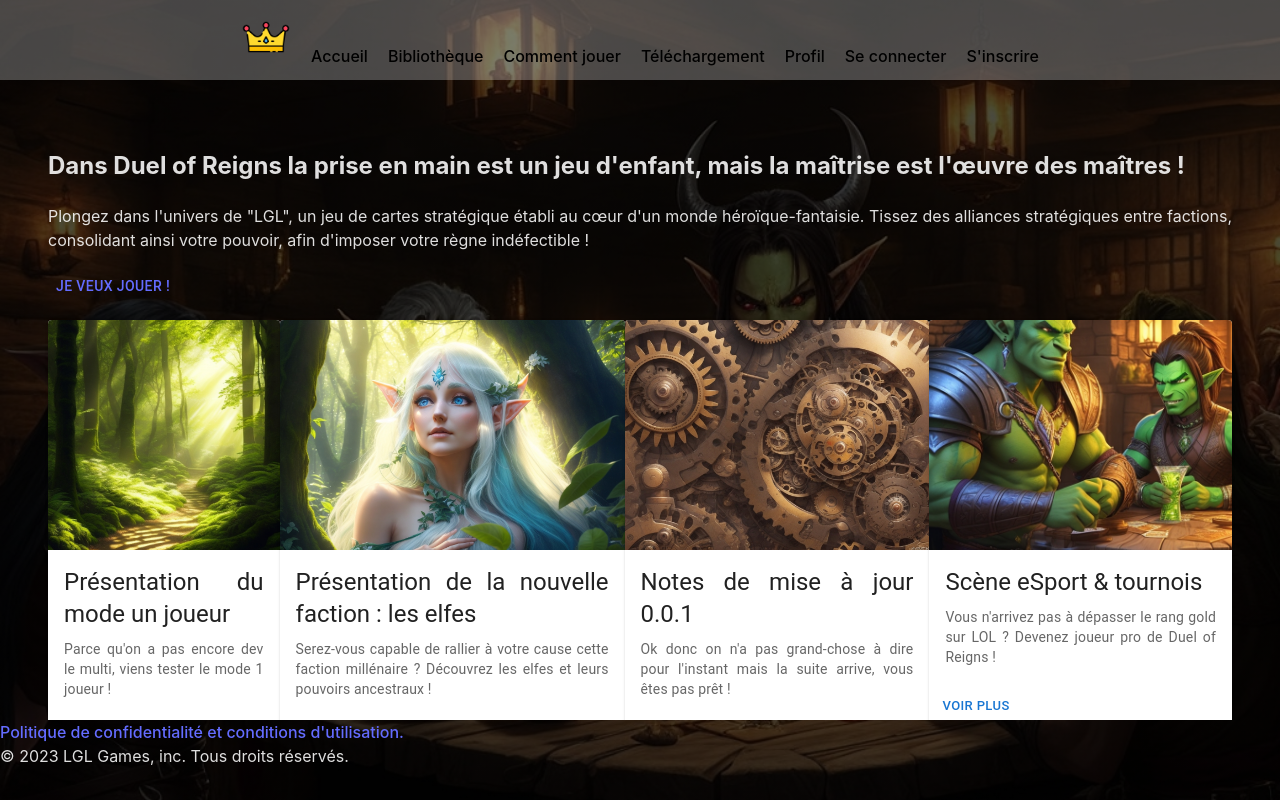
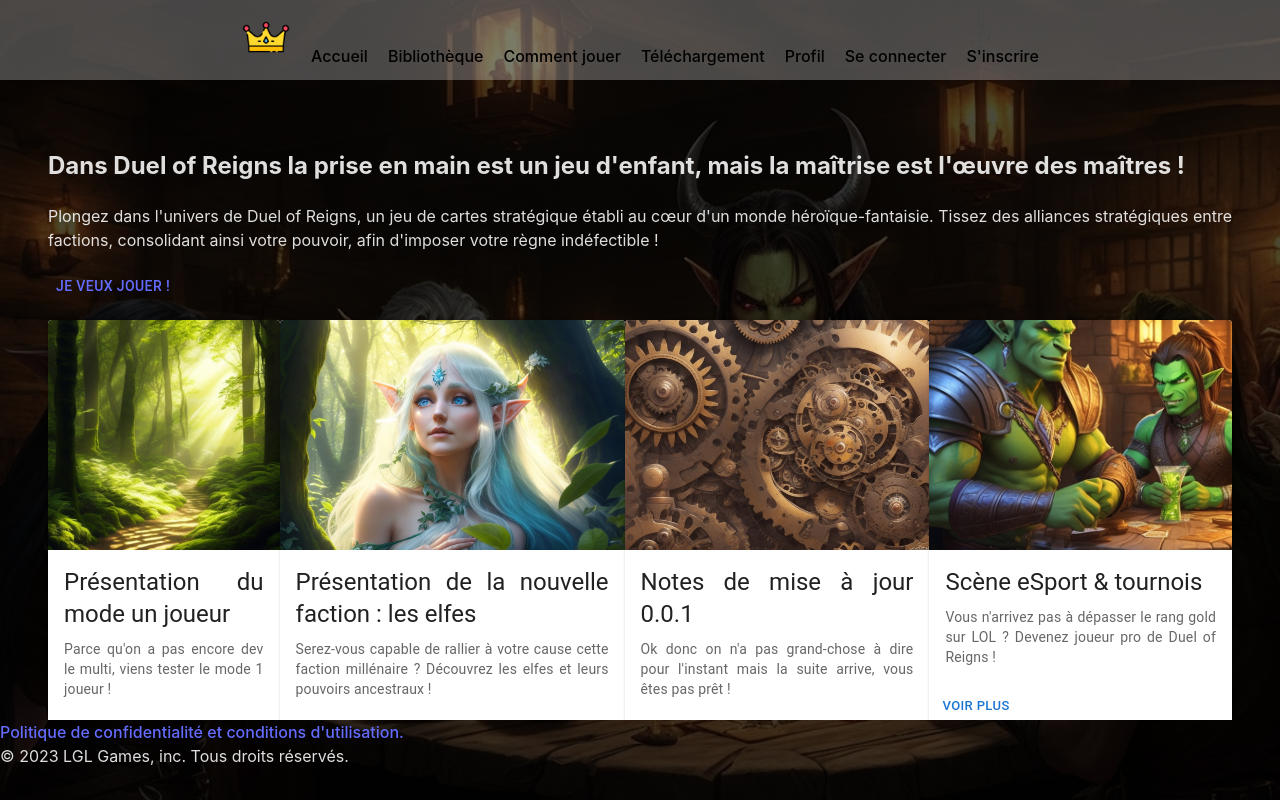
Before and after one commit to LouisMaupas/LGL-apli, a React (Vite) app in the folder website/: page / in a window 1280 px wide. Built offline with nearby package versions, Linux system fonts and the light colour scheme; no server answers.

Commit message:
fix: typo

```diff
--- a/website/src/pages/Home/Home.tsx
+++ b/website/src/pages/Home/Home.tsx
@@ -69,8 +69,8 @@ const Home = () => {
           maîtrise est l'œuvre des maîtres !
         </h2>
         <p>
-          Plongez dans l'univers de "LGL", un jeu de cartes stratégique établi
-          au cœur d'un monde héroïque-fantaisie. Tissez des alliances
+          Plongez dans l'univers de Duel of Reigns, un jeu de cartes stratégique
+          établi au cœur d'un monde héroïque-fantaisie. Tissez des alliances
           stratégiques entre factions, consolidant ainsi votre pouvoir, afin
           d'imposer votre règne indéfectible !
         </p>
```
